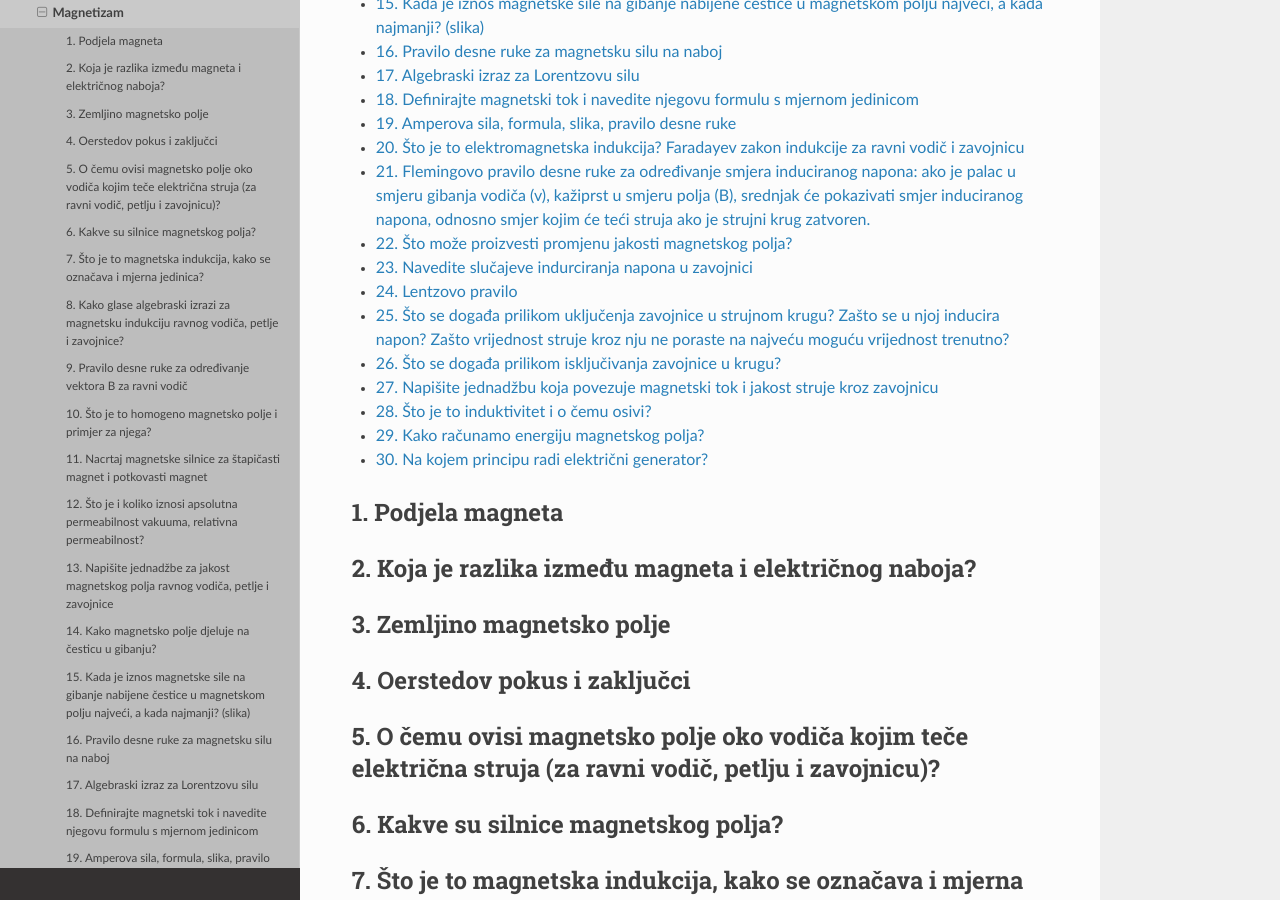
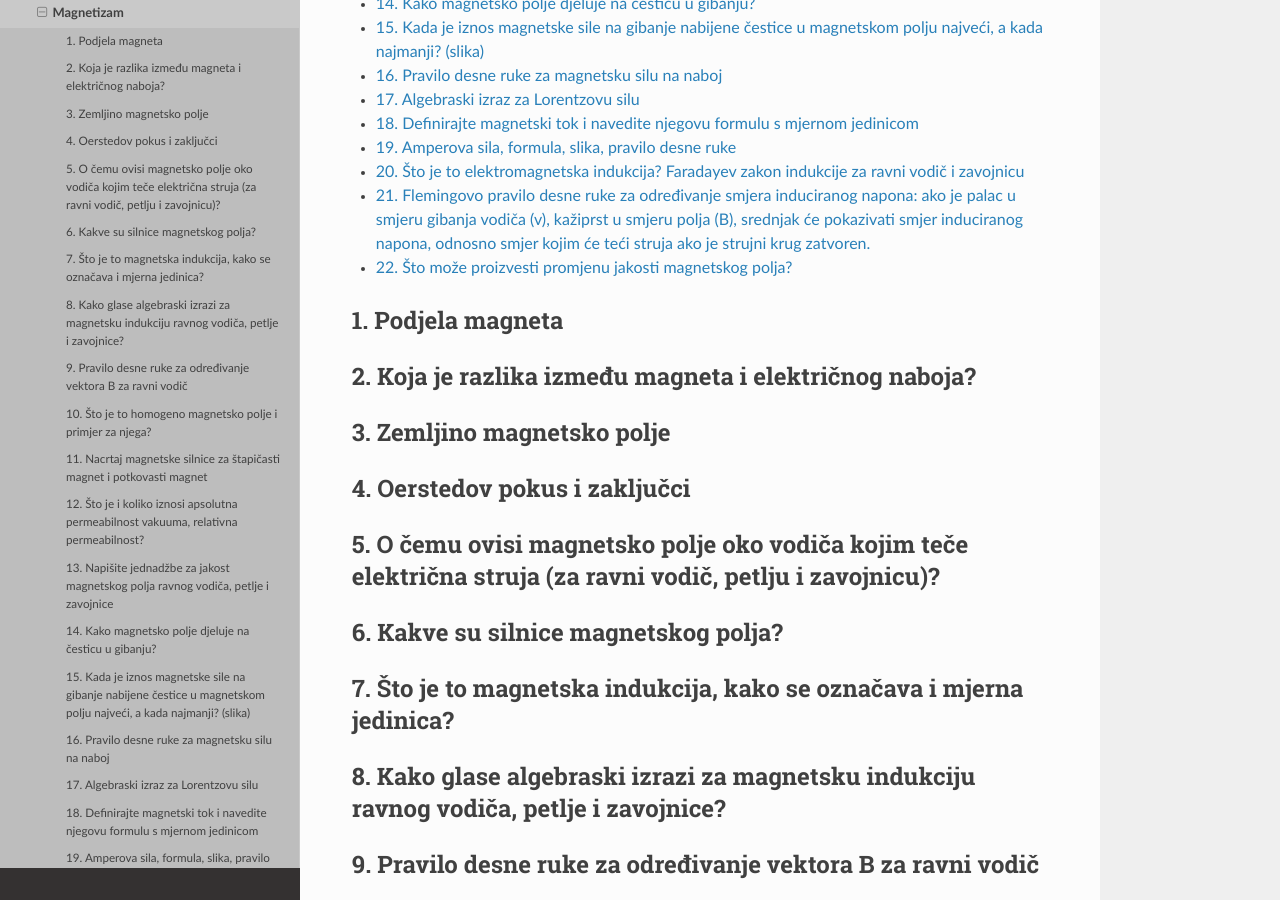
Before and after one commit to recycleTheC/tsrb-h_razred, a Sphinx documentation site: the page built from source/3_razred/fizika/magnetizam/magnetizam.rst, in a window 1280 px wide and 900 px high, scrolled down 737 px. Built offline with Sphinx 7.4.7 and the Read the Docs theme 2.0.0, drawn with Linux system fonts in a browser that asks for light colours; some of the changed text lies outside the part shown.

Commit message:
Update sadržaja

```diff
--- a/source/3_razred/fizika/elektrostatika/elektrostatika.rst
+++ b/source/3_razred/fizika/elektrostatika/elektrostatika.rst
@@ -1,7 +1,7 @@
 Elektrostatika
 ==============
 
-U pripremi: `Magnetizam <../magnetizam/magnetizam.html>`__
+U pripremi: `Magnetizam <../magnetizam/magnetizam.html>`__, `Elektromagnetizam <../elektromagnetizam/elektromagnetizam.html>`__
 
 .. admonition:: Autorova uputa za učenje
 
--- a/source/3_razred/fizika/magnetizam/magnetizam.rst
+++ b/source/3_razred/fizika/magnetizam/magnetizam.rst
@@ -80,26 +81,4 @@ Magnetizam
 22. Što može proizvesti promjenu jakosti magnetskog polja?
 ^^^^^^^^^^^^^^^^^^^^^^^^^^^^^^^^^^^^^^^^^^^^^^^^^^^^^^^^^^
 
-23. Navedite slučajeve indurciranja napona u zavojnici
-^^^^^^^^^^^^^^^^^^^^^^^^^^^^^^^^^^^^^^^^^^^^^^^^^^^^^^
-
-24. Lentzovo pravilo
-^^^^^^^^^^^^^^^^^^^^
-
-25. Što se događa prilikom uključenja zavojnice u strujnom krugu? Zašto se u njoj inducira napon? Zašto vrijednost struje kroz nju ne poraste na najveću moguću vrijednost trenutno?
-^^^^^^^^^^^^^^^^^^^^^^^^^^^^^^^^^^^^^^^^^^^^^^^^^^^^^^^^^^^^^^^^^^^^^^^^^^^^^^^^^^^^^^^^^^^^^^^^^^^^^^^^^^^^^^^^^^^^^^^^^^^^^^^^^^^^^^^^^^^^^^^^^^^^^^^^^^^^^^^^^^^^^^^^^^^^^^^^^^^^
-
-26. Što se događa prilikom isključivanja zavojnice u krugu?
-^^^^^^^^^^^^^^^^^^^^^^^^^^^^^^^^^^^^^^^^^^^^^^^^^^^^^^^^^^^
-
-27. Napišite jednadžbu koja povezuje magnetski tok i jakost struje kroz zavojnicu
-^^^^^^^^^^^^^^^^^^^^^^^^^^^^^^^^^^^^^^^^^^^^^^^^^^^^^^^^^^^^^^^^^^^^^^^^^^^^^^^^^
-
-28. Što je to induktivitet i o čemu osivi?
-^^^^^^^^^^^^^^^^^^^^^^^^^^^^^^^^^^^^^^^^^^
-
-29. Kako računamo energiju magnetskog polja?
-^^^^^^^^^^^^^^^^^^^^^^^^^^^^^^^^^^^^^^^^^^^^
-
-30. Na kojem principu radi električni generator?
-^^^^^^^^^^^^^^^^^^^^^^^^^^^^^^^^^^^^^^^^^^^^^^^^
+`Magnetizam <../magnetizam/magnetizam.html>`__
```
Also changed, not shown: other parts of source/3_razred/fizika/magnetizam/magnetizam.rst (+2 -1 lines), source/3_razred/fizika/elektromagnetizam/elektromagnetizam.rst (+5 -2 lines).
